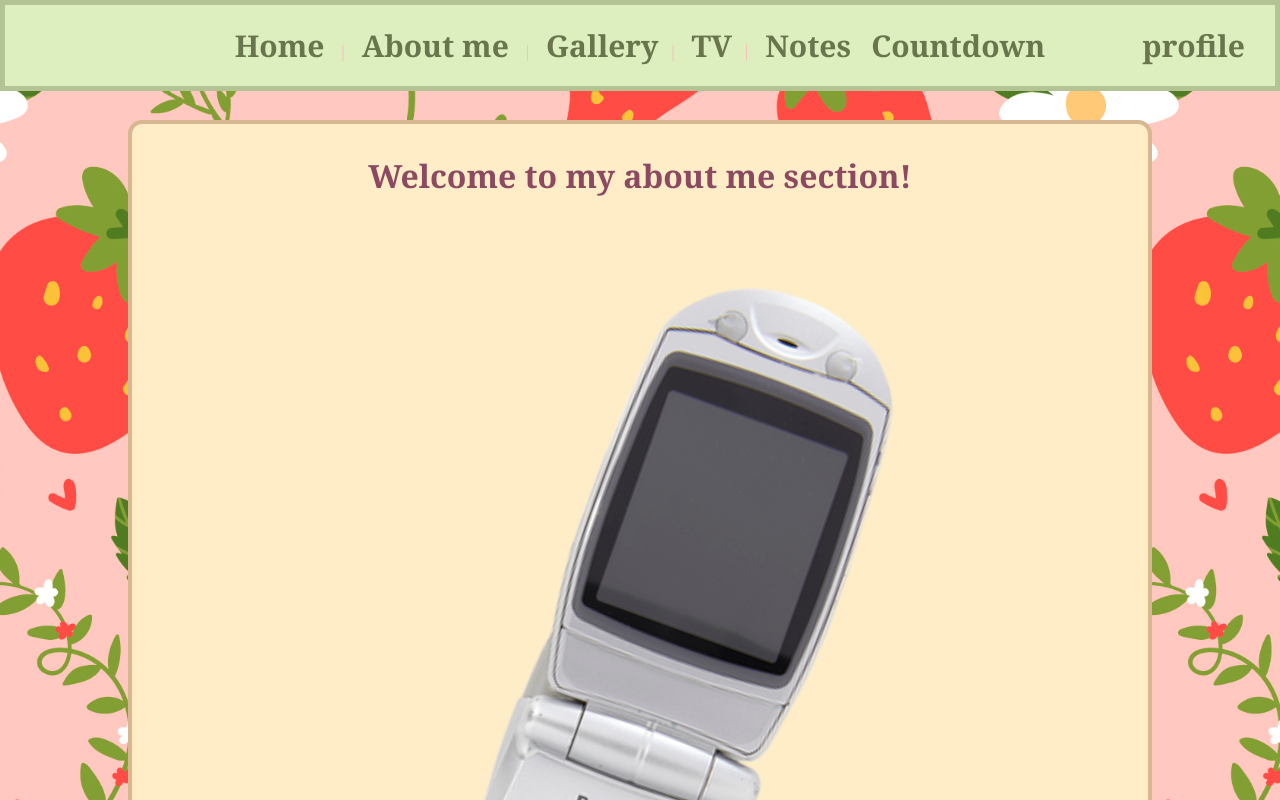
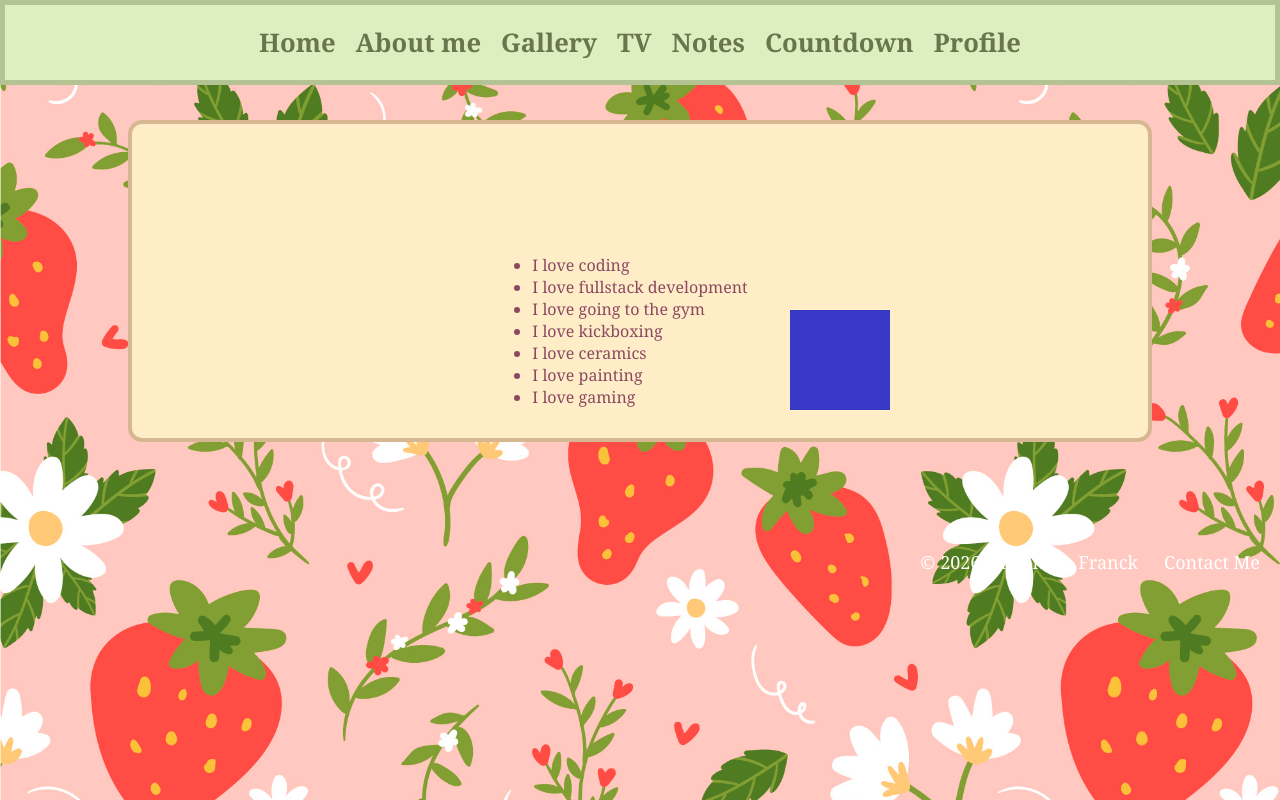
Before and after one commit to LCFranck/Personal-website, a Next.js app in the folder frontend/: page /about in a window 1280 px wide. Shown: the top 800 px of the page. Built offline with nearby package versions, Linux system fonts and the light colour scheme; no server answers.

Commit message:
added loader and modified about me page

```diff
--- a/frontend/src/app/about/page.jsx
+++ b/frontend/src/app/about/page.jsx
@@ -1,12 +1,27 @@
 import GameStats from "../../components/GameStats";
 import MainBox from "../../components/MainBox";
+import styles from "../../styles/About.module.css";
 const AboutPage = () =>{
   return (
     <div>
       <MainBox>
-        <GameStats></GameStats>
-        <h1>Welcome to my about me section!</h1>
+        <div className={styles.box}></div>
+        {/*  <h1>Welcome to my about me section!</h1>
+        <p>My name is Cassandra Franck and I am a master's student in computer science.</p>
+        <p>You can contact me at cassandra.franck@gmail.com</p>
+        <GameStats></GameStats> */}
+        <ul className={styles.list}>
+
+          <li>I love coding</li>
+          <li>I love fullstack development</li>
+          <li>I love going to the gym</li>
+          <li>I love kickboxing</li>
+          <li>I love ceramics</li>
+          <li>I love painting</li>
+          <li>I love gaming</li>
+        </ul>
       </MainBox>
+
     </div>
 
   );
--- a/frontend/src/components/Header.jsx
+++ b/frontend/src/components/Header.jsx
@@ -6,13 +6,13 @@ const Header = () => {
   return (
     <header className={styles.header}>
       <nav className={styles.links}>
-        <Link href="/">Home</Link> |{" "}
-        <Link href="/about">About me</Link> |{" "}
-        <Link href="/gallery">Gallery</Link>|{" "}
-        <Link href="/tv">TV</Link>|{" "}
+        <Link href="/">Home</Link>
+        <Link href="/about">About me</Link>
+        <Link href="/gallery">Gallery</Link>
+        <Link href="/tv">TV</Link>
         <Link href="/notes">Notes</Link>
         <Link href="/countdown">Countdown</Link>
-        <Link className={styles.login} href="/profile">profile</Link>
+        <Link href="/profile">Profile</Link>
       </nav>
     </header>
   );
--- a/frontend/src/components/LogInForm.jsx
+++ b/frontend/src/components/LogInForm.jsx
@@ -12,6 +12,7 @@ const LogInForm = () => {
   const { user, login, logout } = useAuth()
   const [username, setUsername] = useState('')
   const [password, setPassword] = useState('')
+  const [loading, setLoading] = useState(false);
 
   useEffect(() => {
     if (user) {
--- a/frontend/src/components/Tv.jsx
+++ b/frontend/src/components/Tv.jsx
@@ -37,10 +37,12 @@ const Tv = () =>{
         <Image className={styles.screen} src={src} width={800} height={800} alt="text tv!" loading="eager" />
       </div>
       <div className={styles.buttonContainer}>
+
+        <button className={styles.button} onClick={() => onChangePage(page - 1, 1)}>Prev page</button>
         <button className={styles.button} onClick={() => onChangePage(page + 1, 1)}>Next page</button>
-        <button className={styles.button} onClick={() => onChangePage(page - 1, 1)}>Prev page</button>
+        <button className={styles.button} onClick={() => onChangePage(page, subpage - 1)}>Prev subpage</button>
         <button className={styles.button} onClick={() => onChangePage(page, subpage + 1)}>Next subpage</button>
-        <button className={styles.button} onClick={() => onChangePage(page, subpage - 1)}>Prev subpage</button>
+
       </div>
 
       <div className={styles.inputContainer}>
--- /dev/null
+++ b/frontend/src/styles/About.module.css
@@ -0,0 +1,20 @@
+@keyframes myAnimation {
+  0%   {background-color:red; left:0px; top:0px;}
+  25%  {background-color:yellow; left:200px; top:0px;}
+  50%  {background-color:blue; left:200px; top:200px;}
+  75%  {background-color:green; left:0px; top:200px;}
+  100% {background-color:red; left:0px; top:0px;}
+}
+
+.box {
+  width: 100px;
+  height: 100px;
+  position: relative;
+  background-color: red;
+  animation-name: myAnimation;
+  animation-duration: 4s;
+  animation-iteration-count: 3;
+}
+.box:hover {
+    animation-play-state: paused;
+}
--- a/frontend/src/styles/Header.module.css
+++ b/frontend/src/styles/Header.module.css
@@ -48,7 +48,7 @@ green version
   color: #69764d;
   text-decoration: none;
   font-weight: bold;
-  font-size: 30px;
+  font-size: 2vw;
   margin: 0 10px;
   cursor: pointer;
 }
```
Also changed, not shown: frontend/src/components/NoteForm.jsx (+5 -3 lines), frontend/src/components/NoteList.jsx (+7 -1 lines), frontend/src/styles/Form.module.css (+14 -5 lines), frontend/src/styles/Loader.module.css (added, +23 -0 lines), frontend/src/app/page.jsx (line endings or trailing spaces).
